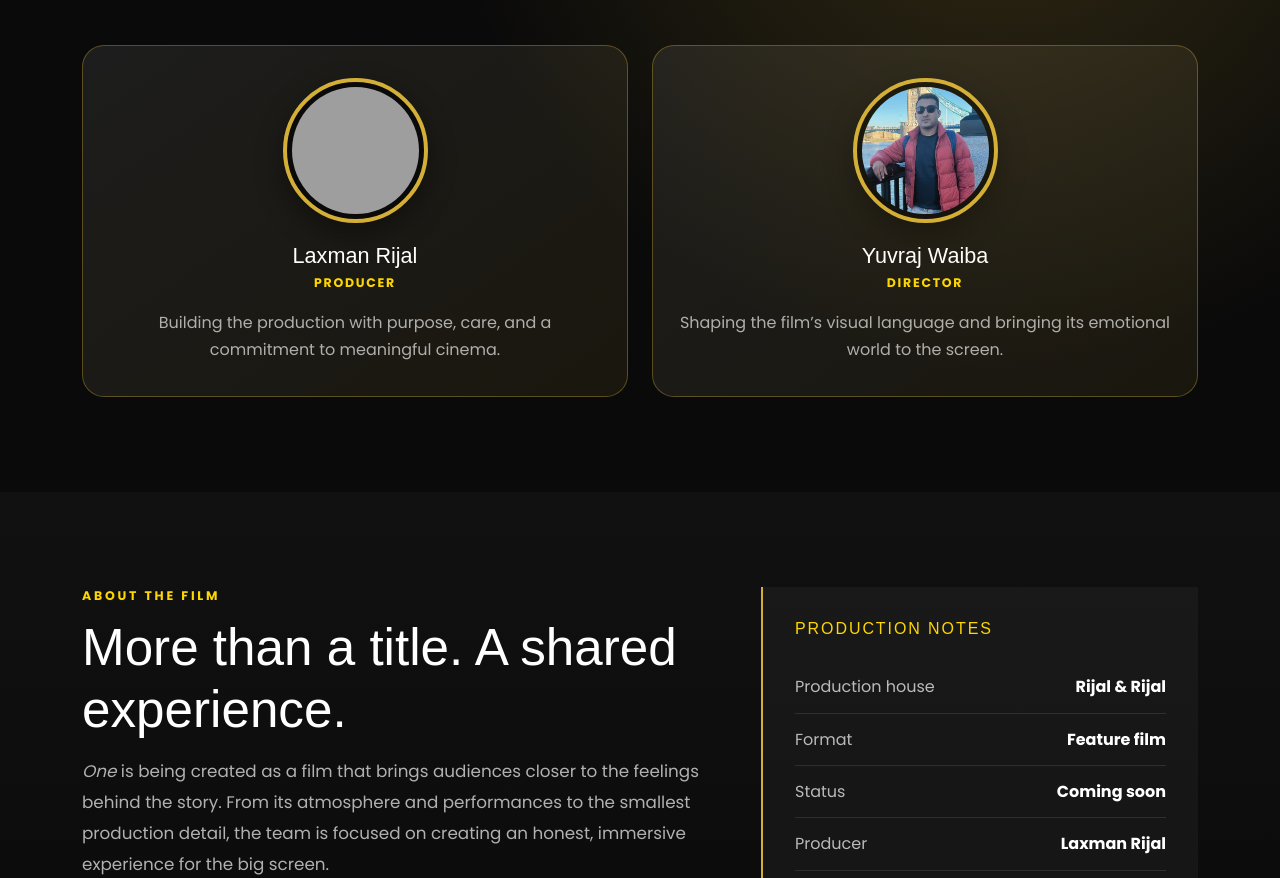
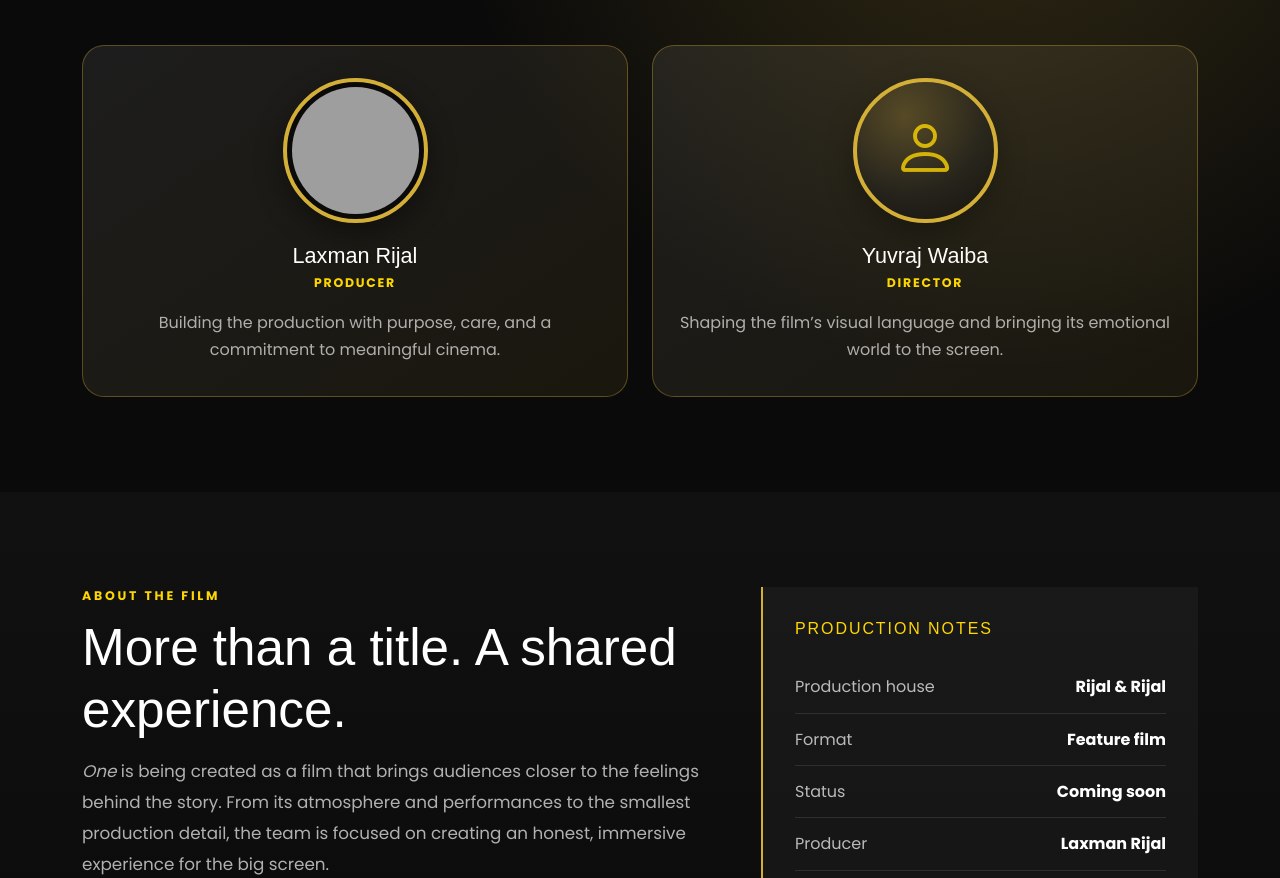
Before and after one commit to Pramod297720/rijal-rijalproduction-main, a plain HTML site: page one_flim.html in a window 1280 px wide. Shown: the part 1190-2068 px from the top of the page. Drawn offline with Linux system fonts and the light colour scheme; grey boxes are pictures that could not be loaded.

Commit message:
chanegd img

```diff
--- a/one_flim.html
+++ b/one_flim.html
@@ -826,6 +826,15 @@
             margin-bottom: 1.25rem;
         }
 
+        .credit-photo-placeholder {
+            display: inline-flex;
+            align-items: center;
+            justify-content: center;
+            color: rgba(255, 215, 0, 0.8);
+            background: radial-gradient(circle at 35% 25%, #4a4024 0%, #1a1a1a 58%, #0a0a0a 100%);
+            font-size: 4rem;
+        }
+
         .credit-card h3 {
             color: #fff;
             font-size: 1.35rem;
@@ -1295,7 +1304,9 @@
           </div>
           <div class="col-md-6" data-aos="fade-up" data-aos-delay="200">
             <article class="credit-card">
-              <img class="credit-photo" src="assets/img/sub_director.jpg" alt="Yuvraj Waiba" />
+              <div class="credit-photo credit-photo-placeholder" role="img" aria-label="No photo available for Yuvraj Waiba">
+                <i class="bi bi-person"></i>
+              </div>
               <h3>Yuvraj Waiba</h3>
               <div class="credit-role">Director</div>
               <p>Shaping the film’s visual language and bringing its emotional world to the screen.</p>
```
